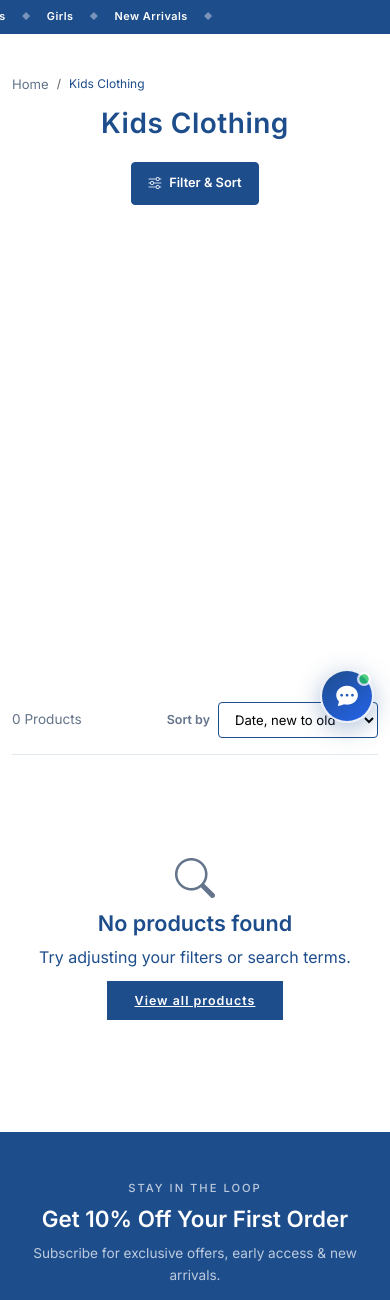
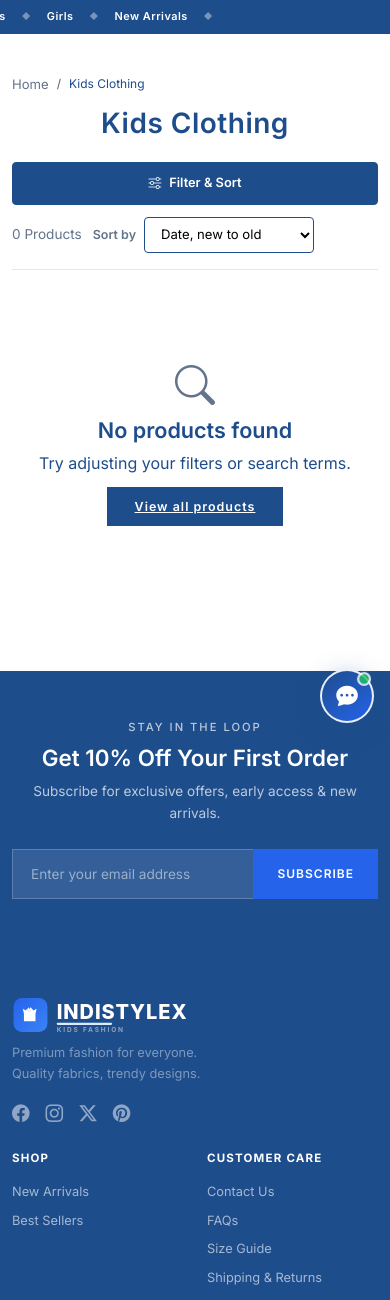
Before and after one commit to indistylex-jpg/Indistylex, a Flask app: page /shop/ in a window 390 px wide. Shown: the part 105-1405 px from the top of the page. Run offline with Flask 3, Linux system fonts and the light colour scheme; data that the repository does not hold is empty; some libraries are stand-ins or nearby versions.

Commit message:
Fix mobile shop listing empty gap hiding product grid.
Reset toolbar flex basis on small screens so products appear below filter bar instead of off-screen.

Co-authored-by: Cursor <cursoragent@cursor.com>

```diff
--- a/app/config.py
+++ b/app/config.py
@@ -97,7 +97,7 @@ class Config:
     SEND_FILE_MAX_AGE_DEFAULT = 31536000  # 1 year cache for static files
 
     # Bump when logo/favicon/brand assets change (cache-busts browser tabs).
-    ASSET_VERSION = os.environ.get('ASSET_VERSION', '20260808')
+    ASSET_VERSION = os.environ.get('ASSET_VERSION', '20260903')
 
 
 class DevelopmentConfig(Config):
--- a/app/static/css/chatbot.css
+++ b/app/static/css/chatbot.css
@@ -290,8 +290,8 @@
         max-height: calc(100dvh - 190px);
     }
     .chatbot-toggle {
-        bottom: 16px;
-        right: 16px;
+        bottom: max(16px, env(safe-area-inset-bottom, 16px));
+        right: max(16px, env(safe-area-inset-right, 16px));
         width: 54px;
         height: 54px;
         font-size: 1.35rem;
--- a/app/static/css/style.css
+++ b/app/static/css/style.css
@@ -1634,7 +1634,7 @@ img {
     border-bottom: 1px solid var(--border);
 }
 .collection-toolbar-filters {
-    flex: 1 1 520px;
+    flex: 1 1 320px;
     min-width: 0;
 }
 .collection-filter-wrap {
@@ -2180,12 +2180,38 @@ img {
     justify-content: space-between;
 }
 @media (max-width: 991.98px) {
+    .collection-page {
+        padding-bottom: 88px;
+    }
     .collection-toolbar {
         flex-direction: column;
+        align-items: stretch;
+        gap: 12px;
+        margin-bottom: 20px;
+    }
+    .collection-toolbar-filters {
+        flex: 0 0 auto;
+        width: 100%;
     }
     .collection-toolbar-meta {
         width: 100%;
         justify-content: space-between;
+        gap: 10px;
+        padding-right: 64px; /* keep clear of chat widget */
+    }
+    .collection-mobile-filter-btn {
+        width: 100%;
+        justify-content: center;
+    }
+    .collection-sort-wrap {
+        flex: 1 1 auto;
+        min-width: 0;
+        justify-content: flex-end;
+    }
+    .collection-sort-select {
+        min-width: 0;
+        width: 100%;
+        max-width: 170px;
     }
 }
 
```
